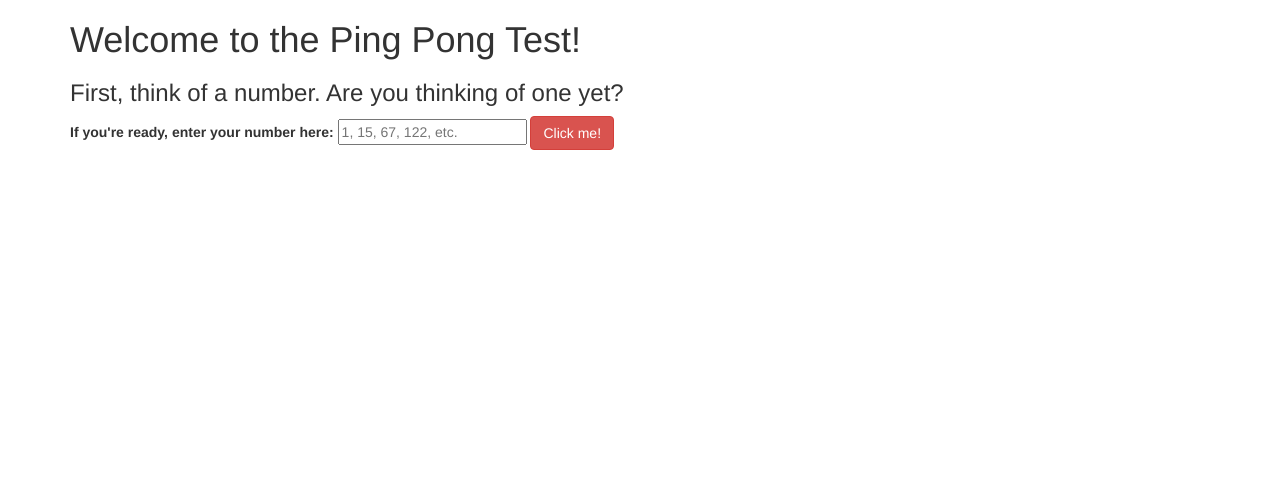
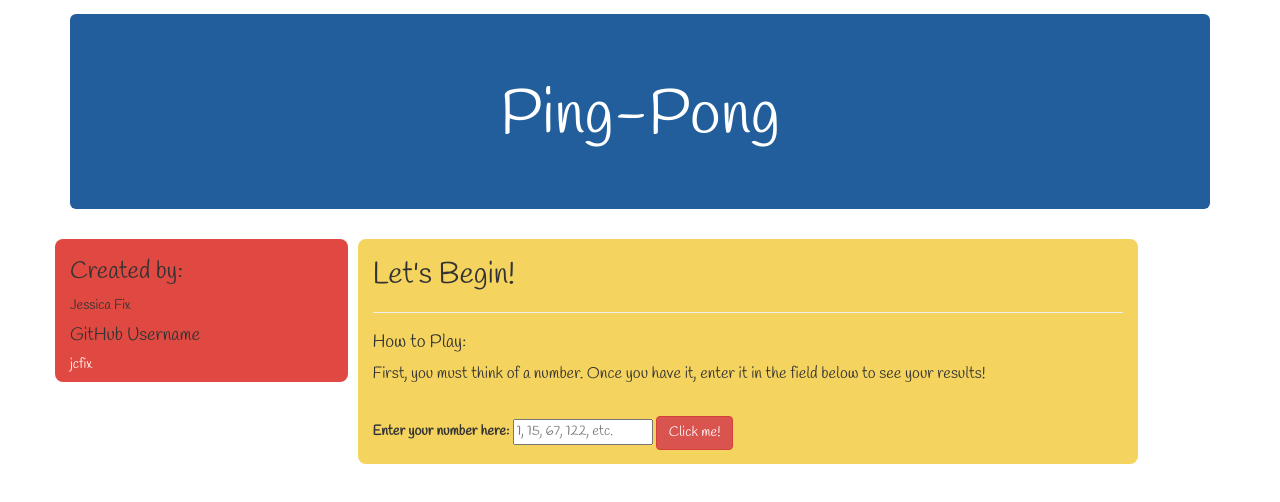
Before and after one commit to jcfix/ping_pong_test, a plain HTML site: page index.html in a window 1280 px wide. Drawn offline with nearby package versions, Linux system fonts and the light colour scheme.

Commit message:
Add styling to page

```diff
--- a/css/styles.css
+++ b/css/styles.css
@@ -0,0 +1,35 @@
+@import url(https://fonts.googleapis.com/css?family=Handlee);
+
+body {
+  font-family: 'Handlee', cursive;
+}
+
+.jumbotron {
+  margin-top: 1em;
+  text-align: center;
+  background-color: #225E9B;
+  color: white;
+}
+
+#about {
+  /*background-color: #F4D35E;*/
+  border-radius: 8px;
+  background-color: #E04941;
+  padding-bottom: 0.5em;
+}
+
+a {
+  color: white;
+}
+
+#gameRules {
+  border-radius: 8px;
+  background-color: #F4D35E;
+  padding-bottom: 1em;
+  margin-left: 10px;
+}
+
+
+.rules {
+  font-size: 16px;
+}
--- a/index.html
+++ b/index.html
@@ -12,16 +12,30 @@
   </head>
   <body>
     <div class="container">
-      <h1>Welcome to the Ping Pong Test!</h1>
-      <h3>First, think of a number. Are you thinking of one yet?</h3>
+      <div class="jumbotron">
+        <h1>Ping-Pong</h1>
+      </div>
+      <div class="row">
+        <div class="col-md-3, col-sm-3, col-xs-3" id="about">
+          <h3>Created by:</h3>
+          <p>Jessica Fix</p>
+          <h4>GitHub Username</h4>
+          <a href="https://github.com/jcfix">jcfix</a>
+        </div>
+        <div class="col-md-8, col-sm-8, col-xs-8" id="gameRules">
+          <h2>Let's Begin!</h2>
+          <hr>
+          <h4>How to Play:</h4>
+          <p class="rules">
+            First, you must think of a number. Once you have it, enter it in the field below to see your results!
+          </p>
+          <br>
+          <label for="userform">Enter your number here:</label>
+            <input type="number" id="userNumber" placeholder="1, 15, 67, 122, etc.">
+            <button class="btn btn-default btn-danger" id="getNumber"type="button">Click me!</button>
+            <div class="results" id="listofNumbers">
 
-      <!--Non Form-->
-      <label for="userform">If you're ready, enter your number here:</label>
-          <input type="number" id="userNumber" placeholder="1, 15, 67, 122, etc.">
-          <button class="btn btn-default btn-danger" id="getNumber"type="button">Click me!</button>
-      <div class="results" id="listofNumbers">
-
-      </div>
+            </div>
     </div>
   </body>
 </html>
--- a/js/scripts.js
+++ b/js/scripts.js
@@ -39,20 +39,20 @@ function pingPong(number) {
 
 
 
-// User-interface Logic //
-// $(document).ready(function() {
-//   $(".btn#getNumber").click(function(event){
-//     var number = parseInt($("input#userNumber").val());
-//     var returnedArray = pingPong(number);
-//
-//     for (var i = 0; i < returnedArray.length; i++) {
-//       var listItem = document.createElement("li");
-//       listItem.innerHTML = returnedArray[i];
-//       var numberList = document.getElementById("ping pong");
-//       numberList.appendChild(listItem);
-//     }
-//
-//     $("#listofNumbers").show();
-//     event.preventDefault()
-//   });
-// });
+User-interface Logic //
+$(document).ready(function() {
+  $(".btn#getNumber").click(function(event){
+    var number = parseInt($("input#userNumber").val());
+    var returnedArray = pingPong(number);
+
+    for (var i = 0; i < returnedArray.length; i++) {
+      var listItem = document.createElement("li");
+      listItem.innerHTML = returnedArray[i];
+      var numberList = document.getElementById("ping pong");
+      numberList.appendChild(listItem);
+    }
+
+    $("#listofNumbers").show();
+    event.preventDefault()
+  });
+});
```
